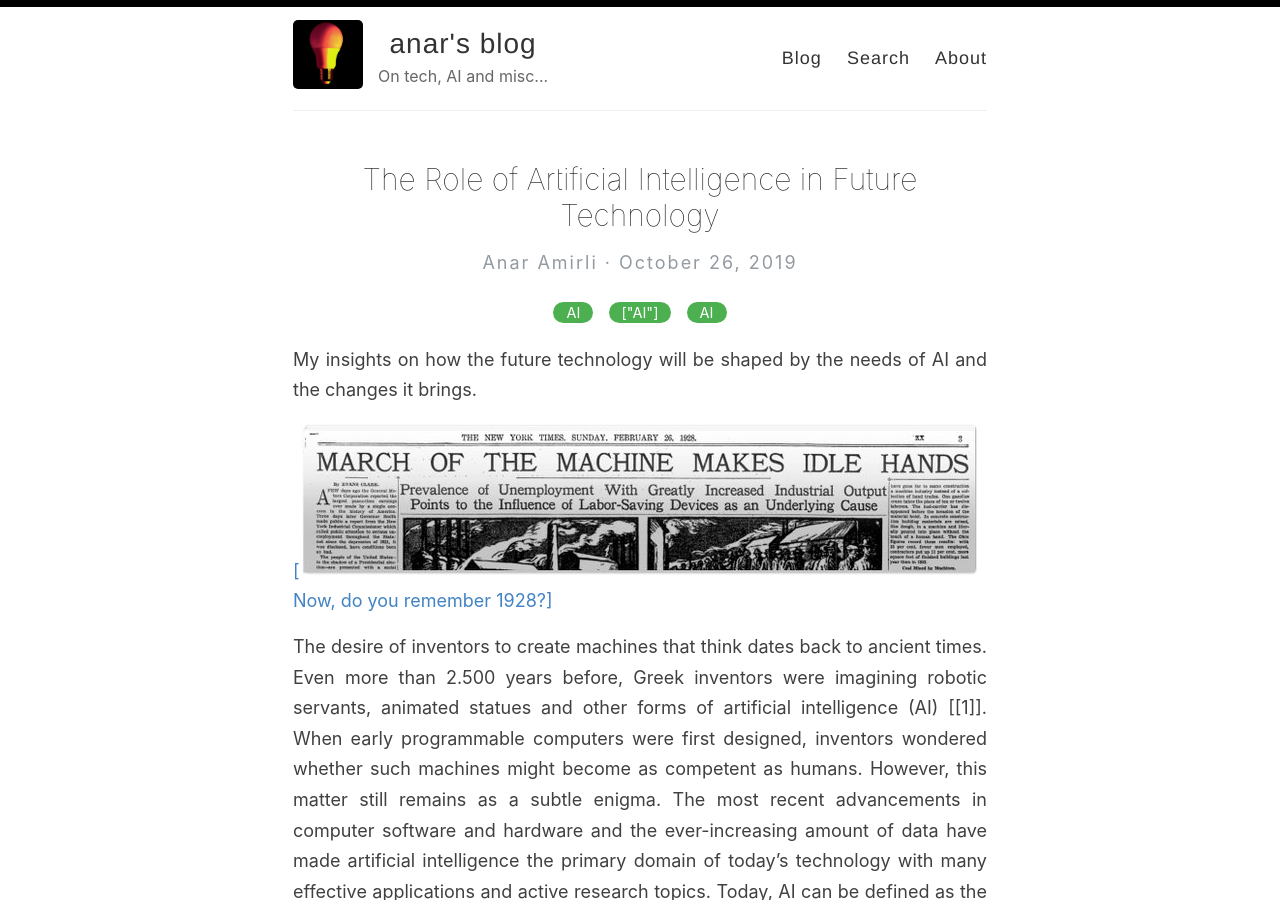
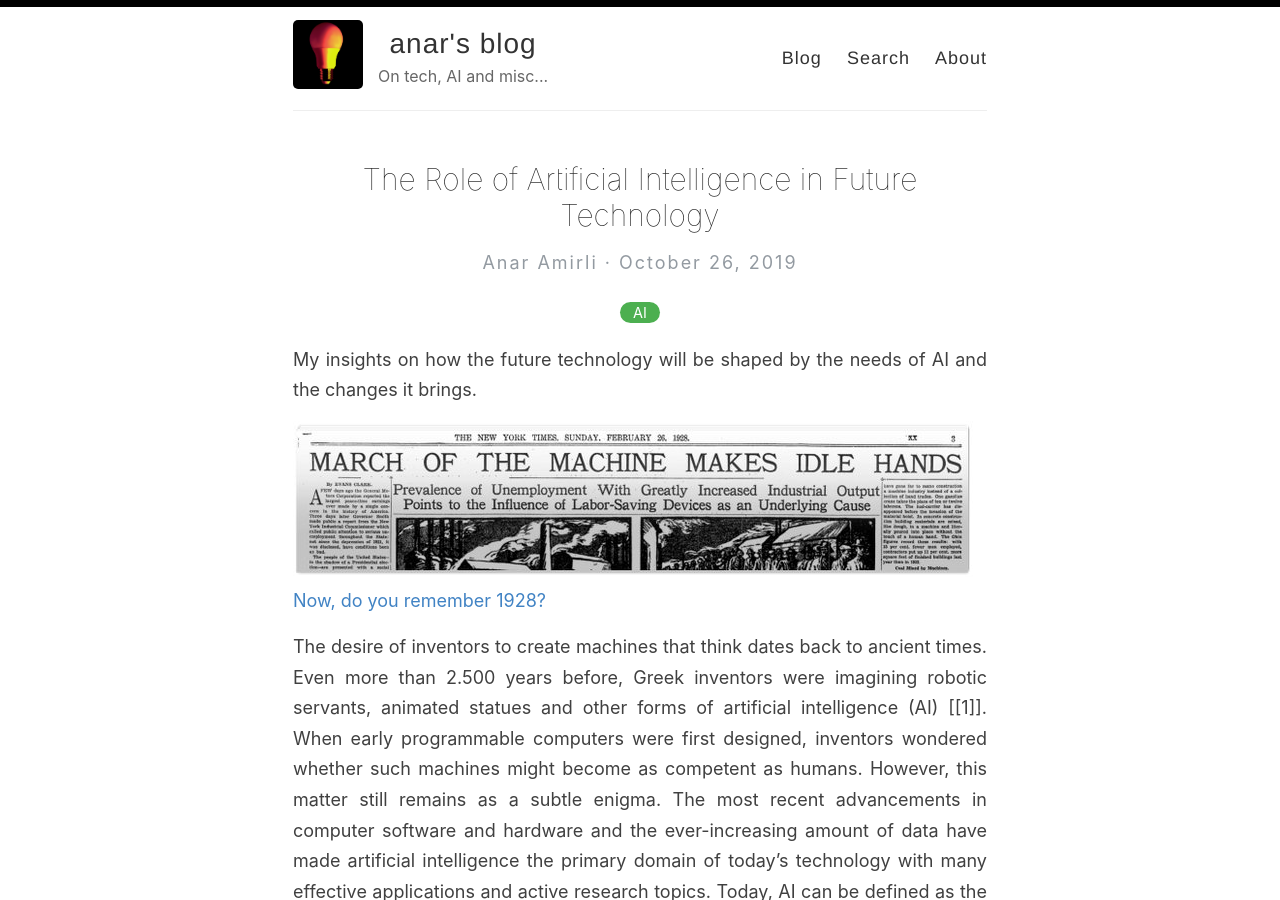
Before and after one commit to anaramirli/anaramirli.github.io, a Jekyll site: the page built from _posts/2019-10-26-the-role-of-ai-in-future.md, in a window 1280 px wide and 900 px high. Built offline with Jekyll 4.4.1, drawn with Linux system fonts in a browser that asks for light colours; comment, search, counter and statistics services are not loaded.

Commit message:
Update 2019-10-26-the-role-of-ai-in-future.md

```diff
--- a/_posts/2019-10-26-the-role-of-ai-in-future.md
+++ b/_posts/2019-10-26-the-role-of-ai-in-future.md
@@ -1,12 +1,12 @@
 ---
 layout: post
 title: The Role of Artificial Intelligence in Future Technology
-categories: [[AI]]
+categories: [AI]
 ---
 
 My insights on how the future technology will be shaped by the needs of AI and the changes it brings.
 
-[[![[]](/images/1928.jpg)Now, do you remember 1928?]](https://twitter.com/fchollet/status/1130197913110319104)
+[![](/images/1928.jpg)Now, do you remember 1928?](https://twitter.com/fchollet/status/1130197913110319104)
 <br>
 
 The desire of inventors to create machines that think dates back to ancient times. Even more than 2.500 years before, Greek inventors were imagining robotic servants, animated statues and other forms of artificial intelligence (AI) [[1]]. When early programmable computers were first designed, inventors wondered whether such machines might become as competent as humans. However, this matter still remains as a subtle enigma. The most recent advancements in computer software and hardware and the ever-increasing amount of data have made artificial intelligence the primary domain of today's technology with many effective applications and active research topics. Today, AI can be defined as the basic simulation of natural human intelligence by a computer system. The processes here involve learning, reasoning, and self-correction [[2-4]]. The main applications include automating routine labour, understanding sounds and images, analyzing, and making a diagnosis. Although current researches are conducted with a focus on solving intuitive problems, it lays the groundwork for the future role of AI. Researchers believe there is a high probability of AI outperforming humans in all tasks in almost half-century from now [[5]]. Achieving this, AI will transform modern society by reshaping healthcare, transportation, science exploration, sport, finance, art, and the military.
```
